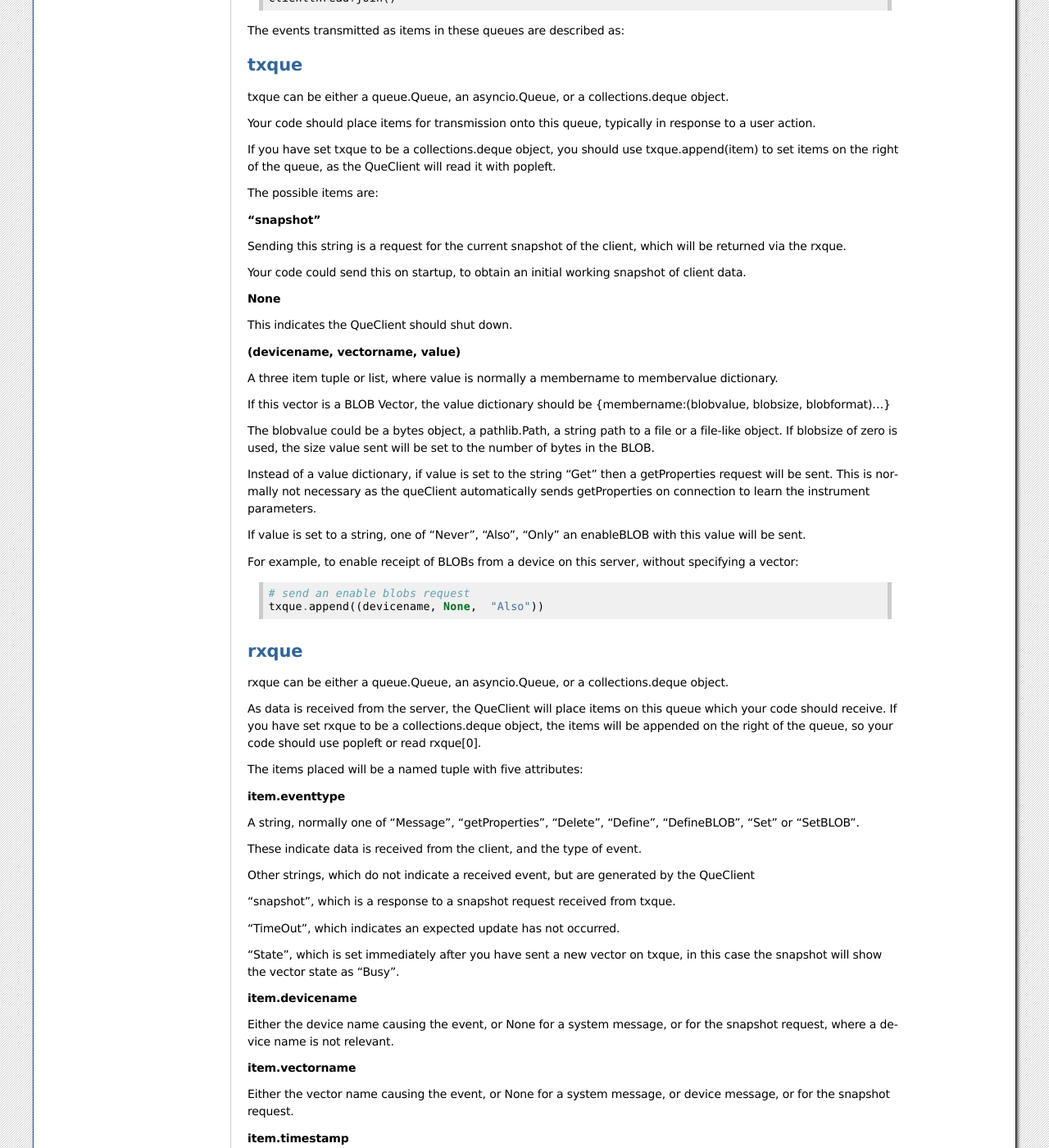
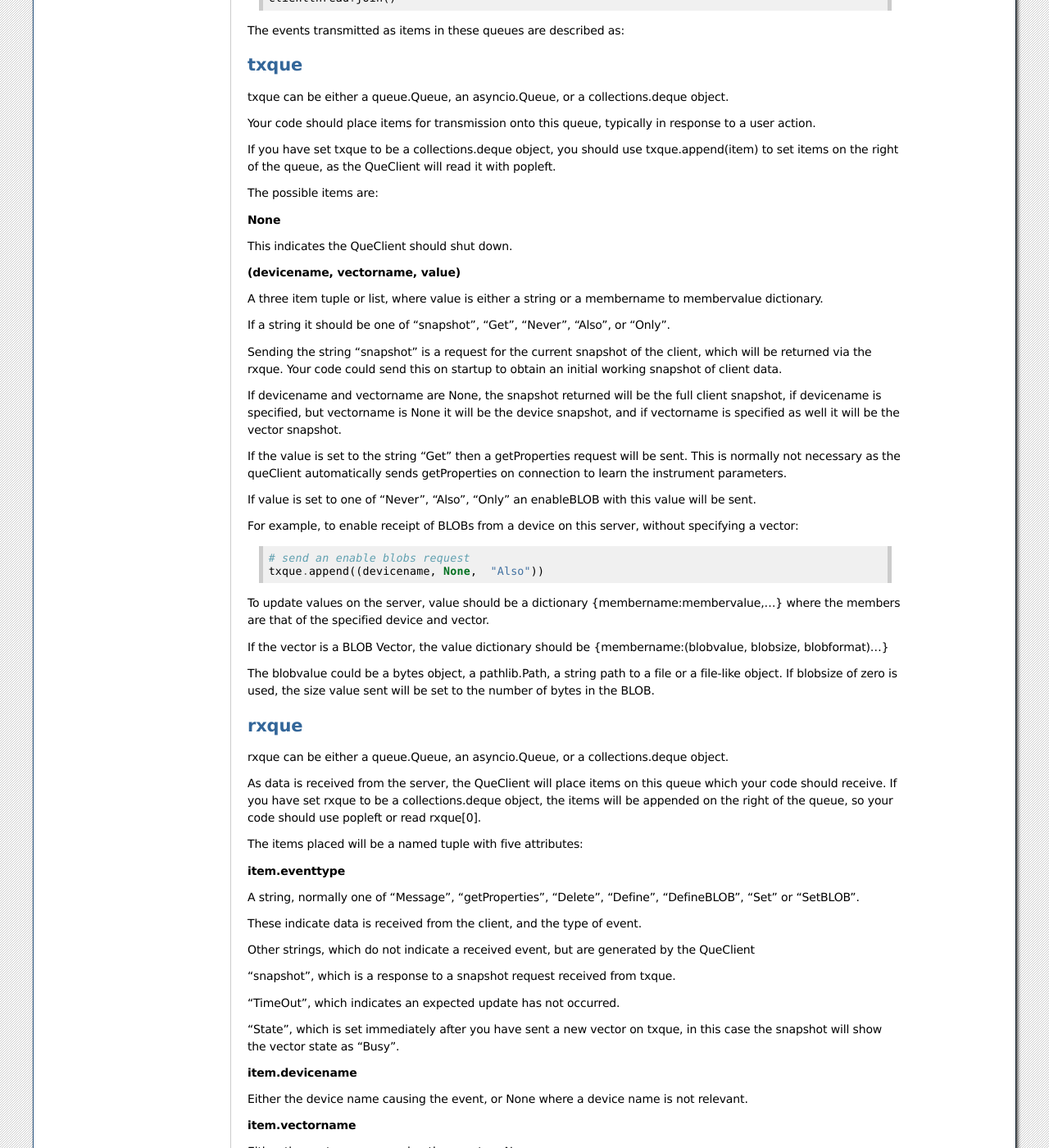
Before and after one commit to bernie-skipole/indipyclient, a Sphinx documentation site: the page built from docs/source/usage/queclient.rst, in a window 1280 px wide and 1400 px high, scrolled down 826 px. Shown: the whole window at 82% size. Built offline with Sphinx 7.4.7, drawn with Linux system fonts in a browser that asks for light colours; some of the changed text lies outside the part shown.

```diff
--- a/docs/source/conf.py
+++ b/docs/source/conf.py
@@ -25,7 +25,7 @@ copyright = '2023,2024 Bernard Czenkusz'
 author = 'Bernard Czenkusz'
 
 # The full version, including alpha/beta/rc tags
-release = '0.6.3'
+release = '0.6.4'
 
 # ---------------------- Added to get readthedocs to build, by BC
 master_doc = 'index'
--- a/docs/source/usage/queclient.rst
+++ b/docs/source/usage/queclient.rst
@@ -51,13 +51,6 @@ If you have set txque to be a collections.deque object, you should use txque.app
 The possible items are:
 
 
-**"snapshot"**
-
-Sending this string is a request for the current snapshot of the client, which will be returned via the rxque.
-
-Your code could send this on startup, to obtain an initial working snapshot of client data.
-
-
 **None**
 
 This indicates the QueClient should shut down.
@@ -65,20 +58,30 @@ This indicates the QueClient should shut down.
 
 **(devicename, vectorname, value)**
 
-A three item tuple or list, where value is normally a membername to membervalue dictionary.
+A three item tuple or list, where value is either a string or a membername to membervalue dictionary.
 
-If this vector is a BLOB Vector, the value dictionary should be {membername:(blobvalue, blobsize, blobformat)...}
+If a string it should be one of "snapshot", "Get", "Never", "Also", or "Only".
 
-The blobvalue could be a bytes object, a pathlib.Path, a string path to a file or a file-like object. If blobsize of zero is used, the size value sent will be set to the number of bytes in the BLOB.
+Sending the string "snapshot" is a request for the current snapshot of the client, which will be returned via the rxque. Your code could send this on startup to obtain an initial working snapshot of client data.
 
-Instead of a value dictionary, if value is set to the string "Get" then a getProperties request will be sent. This is normally not necessary as the queClient automatically sends getProperties on connection to learn the instrument parameters.
+If devicename and vectorname are None, the snapshot returned will be the full client snapshot, if devicename is specified, but vectorname is None it will be the device snapshot, and if vectorname is specified as well it will be the vector snapshot.
 
-If value is set to a string, one of  "Never", "Also", "Only" an enableBLOB with this value will be sent.
+If the value is set to the string "Get" then a getProperties request will be sent. This is normally not necessary as the queClient automatically sends getProperties on connection to learn the instrument parameters.
+
+If value is set to one of  "Never", "Also", "Only" an enableBLOB with this value will be sent.
 
 For example, to enable receipt of BLOBs from a device on this server, without specifying a vector::
 
     # send an enable blobs request
     txque.append((devicename, None,  "Also"))
+
+
+To update values on the server, value should be a dictionary {membername:membervalue,...} where the members are that of the specified device and vector.
+
+If the vector is a BLOB Vector, the value dictionary should be {membername:(blobvalue, blobsize, blobformat)...}
+
+The blobvalue could be a bytes object, a pathlib.Path, a string path to a file or a file-like object. If blobsize of zero is used, the size value sent will be set to the number of bytes in the BLOB.
+
 
 rxque
 =====
@@ -105,11 +108,11 @@ Other strings, which do not indicate a received event, but are generated by the
 
 **item.devicename**
 
-Either the device name causing the event, or None for a system message, or for the snapshot request, where a device name is not relevant.
+Either the device name causing the event, or None where a device name is not relevant.
 
 **item.vectorname**
 
-Either the vector name causing the event, or None for a system message, or device message, or for the snapshot request.
+Either the vector name causing the event, or None.
 
 **item.timestamp**
 
@@ -117,7 +120,7 @@ The event timestamp, or None for the snapshot request.
 
 **item.snapshot**
 
-A Snap object, being a snapshot of the client, which has been updated by the event. This holds all device, vector and member values.
+A Snap object, if eventtype is "snapshot" it will be the snapshot requested, for any other eventtype a full client snapshot will be given.
 
 Your code would typically inspect the snapshot, and operate any function you require on the updated values.
 
@@ -145,7 +148,8 @@ The following example prints temperature on request. example1.py should be set r
     # if the Thermostat server is running elsewhere
     clientthread.start()
 
-    txque.append("snapshot")
+    # request an initial client snapshot
+    txque.append((None, None,"snapshot"))
     print("Input a T for temperature, or Q for Quit")
     while True:
         value = input("T or Q:")
--- a/indipyclient/__init__.py
+++ b/indipyclient/__init__.py
@@ -6,4 +6,4 @@ from .events import (delProperty, defSwitchVector, defTextVector, defNumberVecto
 
 from .propertymembers import getfloat
 
-version = "0.6.3"
+version = "0.6.4"
--- a/pyproject.toml
+++ b/pyproject.toml
@@ -7,7 +7,7 @@ name = "indipyclient"
 authors = [{name = "Bernard Czenkusz", email = "bernie@skipole.co.uk"}]
 license = {file = "LICENSE"}
 classifiers = ["License :: OSI Approved :: MIT License", "Operating System :: POSIX :: Linux","Topic :: Scientific/Engineering :: Astronomy", "Topic :: Scientific/Engineering :: Interface Engine/Protocol Translator"]
-version = "0.6.3"
+version = "0.6.4"
 description="Pure python package, providing a terminal client and a set of classes which can be used to create scripts or clients to control remote instruments using the INDI protocol."
 readme = "README.md"
 requires-python = ">=3.10"
```
Also changed, not shown: 1 other file.
